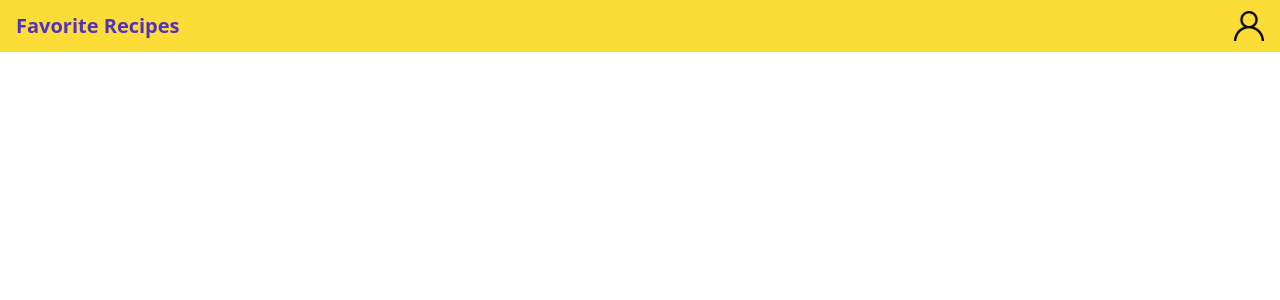
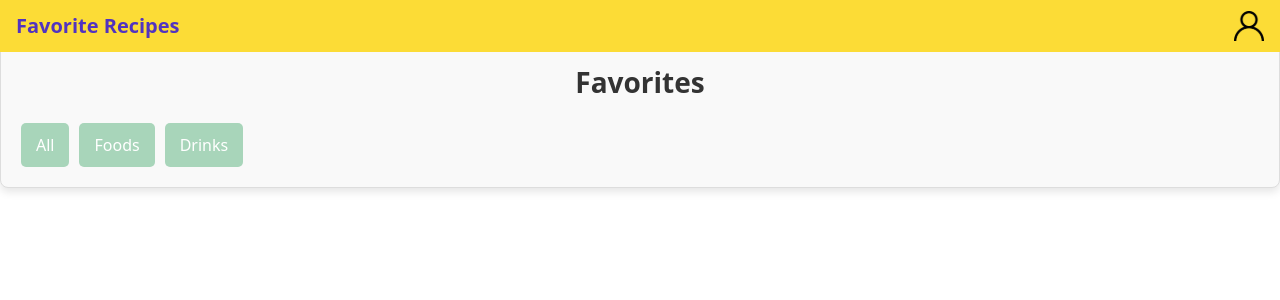
Before and after one commit to SamuelRocha91/ProjectRecipesApp, a React (Create React App) app: page /favorite-recipes in a window 1280 px wide. Shown: the top 300 px of the page. Built offline with nearby package versions, Linux system fonts and the light colour scheme.

Commit message:
feat: estiliza página de receitas favoritas

```diff
--- /dev/null
+++ b/src/pages/FavoriteRecipes.css
@@ -0,0 +1,88 @@
+.favorites-container {
+  background-color: #f9f9f9;
+  border: 1px solid #ddd;
+  border-radius: 8px;
+  box-shadow: 0 4px 8px rgba(0, 0, 0, 0.1);
+  margin: 40px auto;
+  padding: 20px;
+}
+
+.favorites-container span {
+  color: #333;
+  display: block;
+  font-size: 28px;
+  font-weight: 600;
+  margin-bottom: 20px;
+  text-align: center;
+}
+
+.favorites-container button {
+  background-color: #a8d5ba;
+  border: none;
+  border-radius: 5px;
+  color: white;
+  cursor: pointer;
+  font-size: 16px;
+  margin-right: 10px;
+  padding: 10px 15px;
+  transition: background-color 0.3s;
+}
+
+.favorites-container button:hover {
+  background-color: #95c2a1;
+}
+
+.favorites-container section {
+  background-color: white;
+  border: 1px solid #ddd;
+  border-radius: 8px;
+  box-shadow: 0 2px 4px rgba(0, 0, 0, 0.1);
+  margin-bottom: 15px;
+  padding: 15px;
+}
+
+.favorites-container img {
+  border-radius: 8px;
+  display: block;
+  height: auto;
+  margin-bottom: 10px;
+  margin-left: auto;
+  margin-right: auto;
+  max-width: 180px;
+  width: 100%;
+}
+
+.favorites-container h1 {
+  color: #333;
+  font-size: 20px;
+  margin: 10px 0;
+  text-align: center;
+}
+
+.favorites-container h3 {
+  color: #555;
+  font-size: 16px;
+  margin-bottom: 10px;
+  text-align: center;
+}
+
+.favorites-container [ data-testid *= 'share-btn' ] {
+  background-color: #6fa3ef;
+  border-radius: 5px;
+  color: white;
+  cursor: pointer;
+  margin-right: 10px;
+  padding: 8px 10px;
+}
+
+.favorites-container [ data-testid *= 'unfavorite-btn' ] {
+  background-color: transparent;
+  border: none;
+  cursor: pointer;
+}
+
+.link-copied {
+  color: green;
+  margin-top: 10px;
+  text-align: center;
+}
--- a/src/pages/FavoriteRecipes.js
+++ b/src/pages/FavoriteRecipes.js
@@ -2,6 +2,7 @@ import React, { useState } from 'react';
 import clipboardCopy from 'clipboard-copy';
 import { Link } from 'react-router-dom';
 import Header from '../components/Header';
+import './FavoriteRecipes.css';
 
 function FavoriteRecipes() {
   const favorites = JSON.parse(localStorage.getItem('favoriteRecipes')) || [];
@@ -26,6 +27,8 @@ function FavoriteRecipes() {
         title="Favorite Recipes"
         enableSearchIcon={ false }
       />
+      <div className="favorites-container">
+
         <span>Favorites</span>
         <button
           type="button"
@@ -88,6 +91,7 @@ function FavoriteRecipes() {
             </section>
           ))}
       </div>
+    </div>
   );
 }
 
```
Lines whose indentation alone changed are shown as unchanged.
